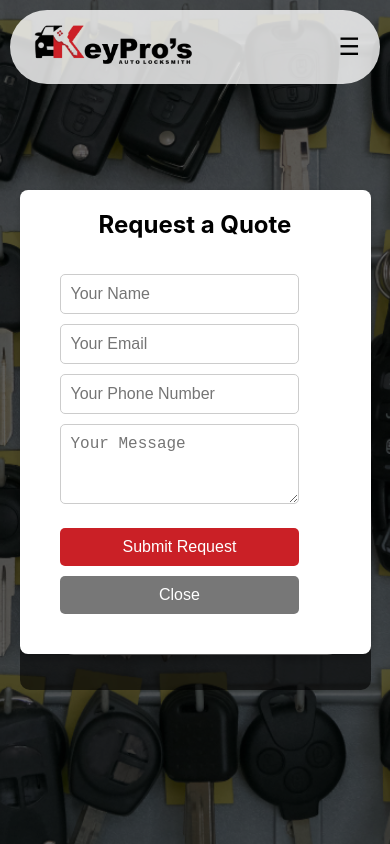
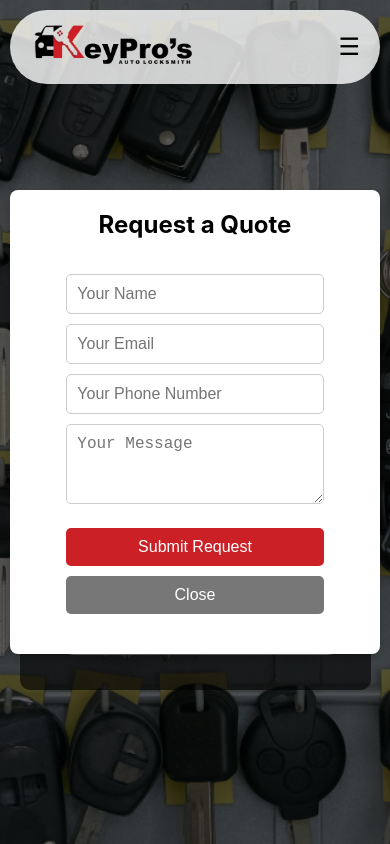
Before and after one commit to Abrar-Nabi/Keypros, a React (Create React App) app in the folder frontend/: page / in a window 390 px wide. Both pictures are taken after a click on the button "Get a Quote". Shown: the top 844 px of the page. Built offline with nearby package versions, Linux system fonts and the light colour scheme.

Commit message:
Update quoteForm.css

```diff
--- a/frontend/src/styles/quoteForm.css
+++ b/frontend/src/styles/quoteForm.css
@@ -20,6 +20,17 @@
     max-width: 400px;
     text-align: center;
     box-shadow: 0px 4px 10px rgba(0, 0, 0, 0.2);
+    margin: auto; /* Ensures it stays centered */
+    display: flex;
+    flex-direction: column;
+    align-items: center;
+}
+
+/* Ensuring proper centering on small screens */
+@media screen and (max-width: 480px) {
+    .quote-form-container {
+        width: 95%; /* Adjust width for better centering */
+    }
 }
 
 /* Title */
```
Lines whose indentation alone changed are shown as unchanged.
